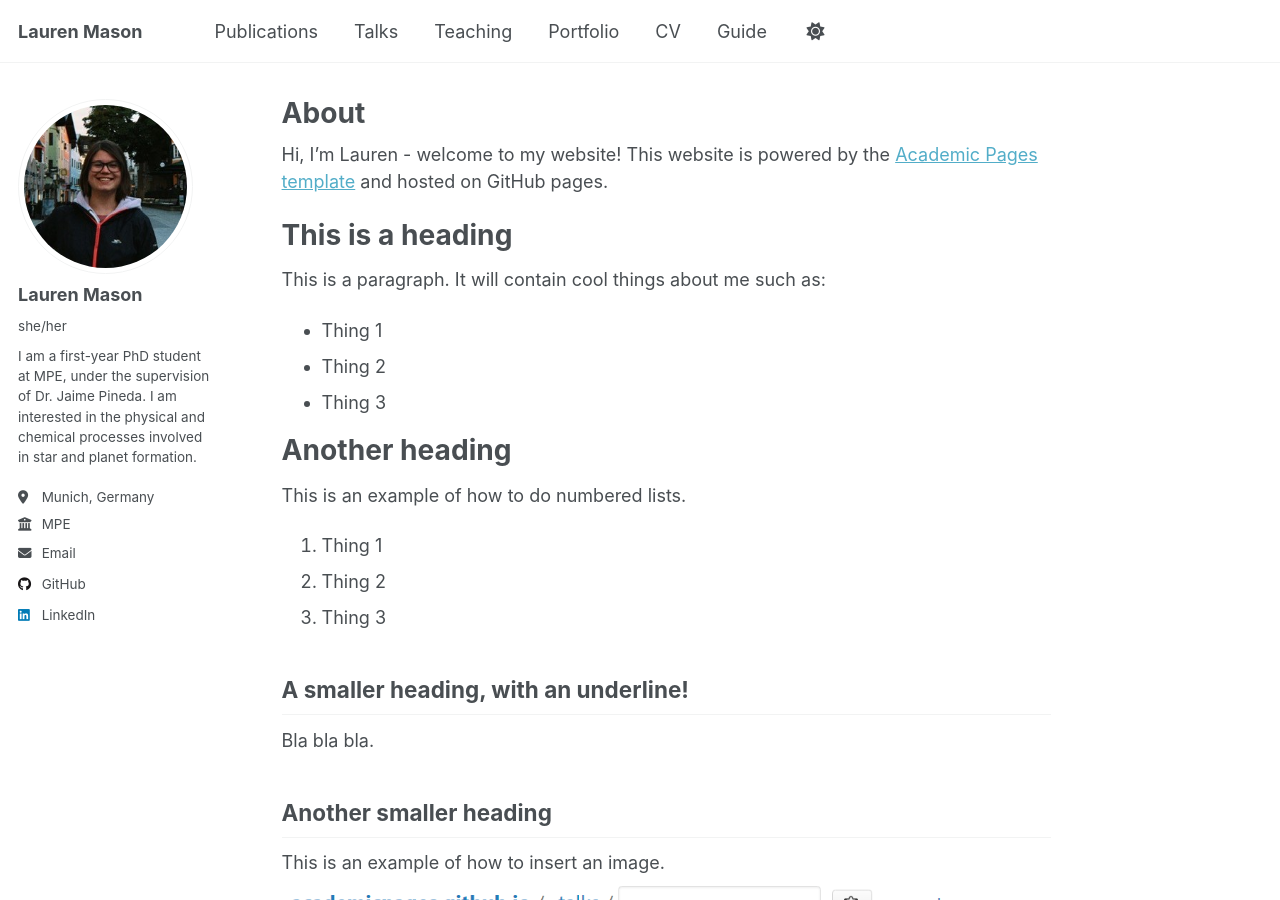
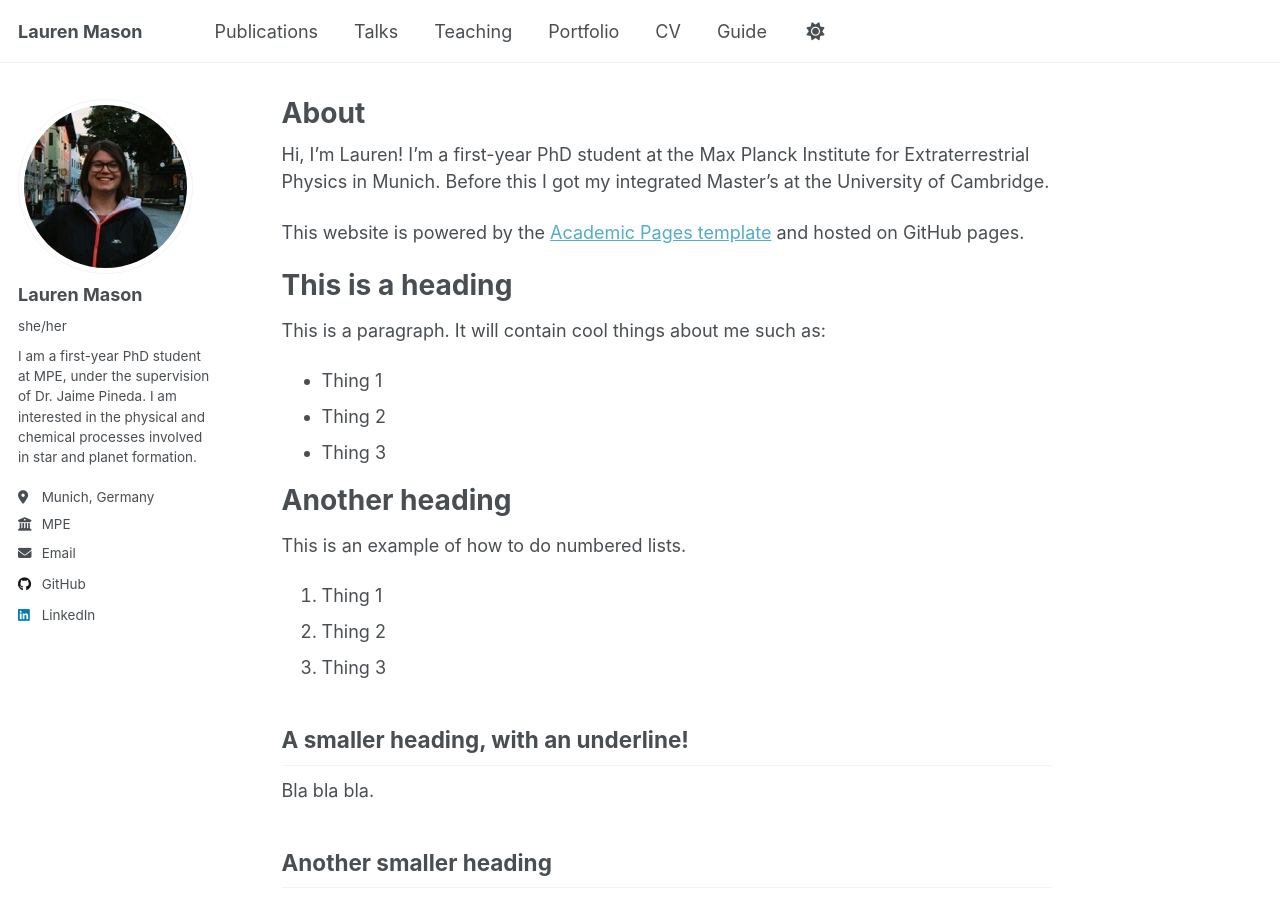
Before and after one commit to Lauren4476/Lauren4476.github.io, a Jekyll site: the page built from _pages/about.md, in a window 1280 px wide and 900 px high. Built offline with Jekyll 4.4.1, drawn with Linux system fonts in a browser that asks for light colours; a script that is not in the unit is left out.

Commit message:
update bio

```diff
--- a/_pages/about.md
+++ b/_pages/about.md
@@ -7,7 +7,9 @@
   - /about.html
 ---
 
-Hi, I'm Lauren - welcome to my website! This website is powered by the
+Hi, I'm Lauren! I'm a first-year PhD student at the Max Planck Institute for Extraterrestrial Physics in Munich. Before this I got my integrated Master's at the University of Cambridge.
+
+This website is powered by the
 [Academic Pages template](https://github.com/academicpages/academicpages.github.io) and hosted on GitHub pages.
 
 
```
